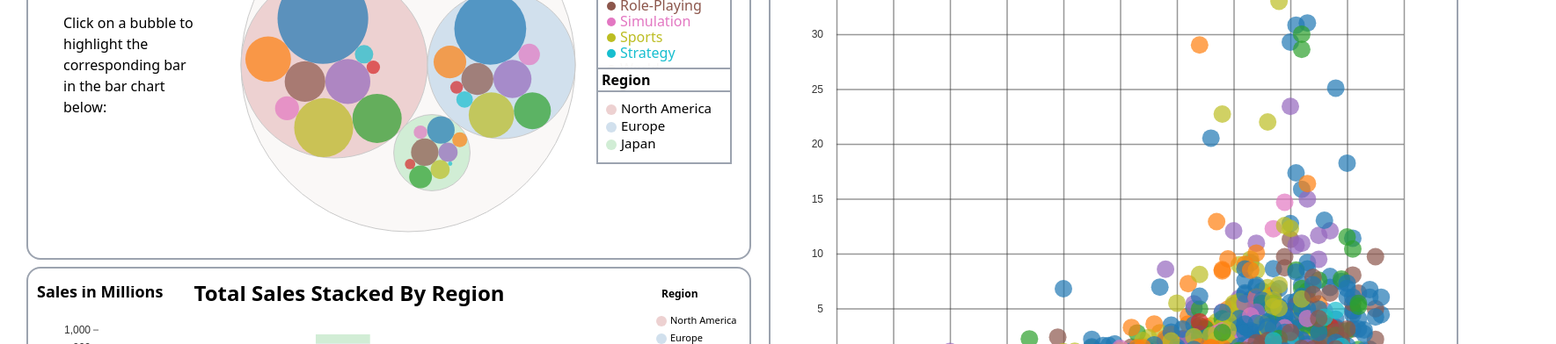
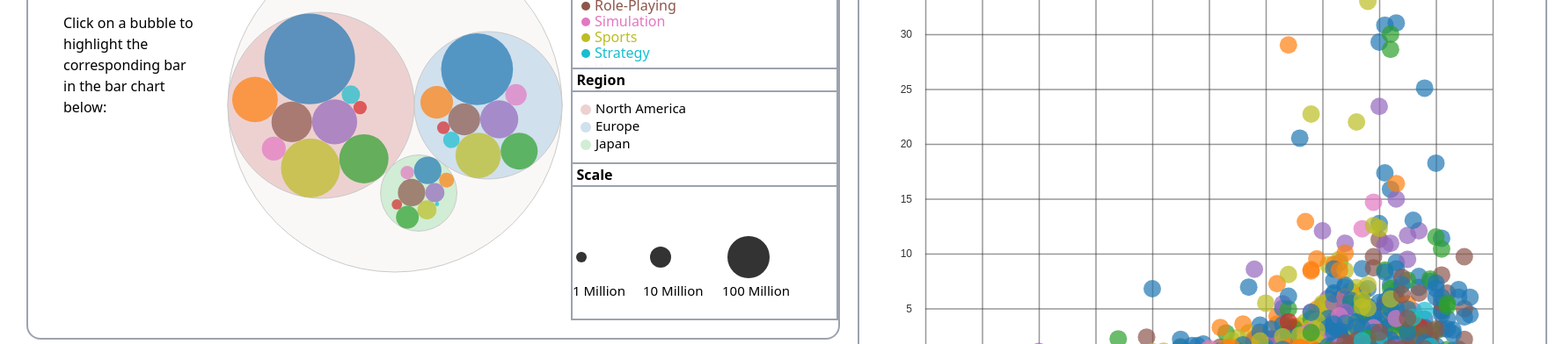
Before and after one commit to mattkwilson/game-sales-vis, a website: page index.html in a window 1280 px wide. Shown: the part 256-648 px from the top of the page at 88% size, 1769 px wide, since content can reach past the window. Drawn offline with nearby package versions, Linux system fonts and the light colour scheme; files that its build step writes are made by us from their sources.

Commit message:
size legend

```diff
--- a/index.html
+++ b/index.html
@@ -40,6 +40,12 @@
                     <div class="flex border-gray-400 border-x-2 border-b-2">
                         <svg id="region-legend"></svg>
                     </div>
+                    <div class="flex border-gray-400 border-x-2 border-b-2">
+                        <b class="ml-1">Scale</b>
+                    </div>
+                    <div class="flex border-gray-400 border-x-2 border-b-2">
+                        <svg id="size-legend"></svg>
+                    </div>
                 </div>
             </div>
             <div class="flex flex-col items-center w-[calc(100%-20px)] border-gray-400 border-solid border-2 p-5 rounded-2xl">
```
